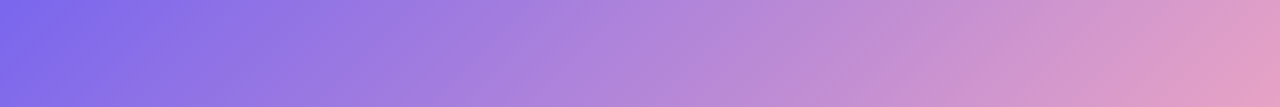
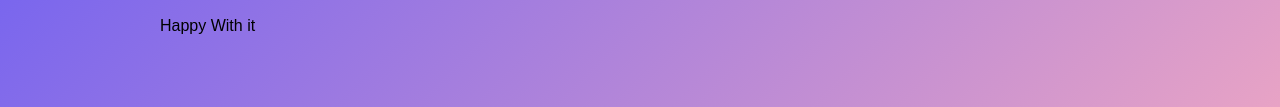
Before and after one commit to GoCoder-01/Age-Calculator-App, a plain HTML site: page index.html in a window 1280 px wide. Shown: the part 487-594 px from the top of the page. Drawn offline with Linux system fonts and the light colour scheme.

Commit message:
Add Another One Container

```diff
--- a/index.html
+++ b/index.html
@@ -15,6 +15,10 @@
             <input class="input" type="date" name="birthDate" id="dob" placeholder="Enter DOB" autofocus>
             <button class="btn" id="calculate-btn">Calculate</button>
         </div>
+
+        <div class="another-container">
+            Happy With it
+        </div>
     </div>
 </body>
 </html>
```
